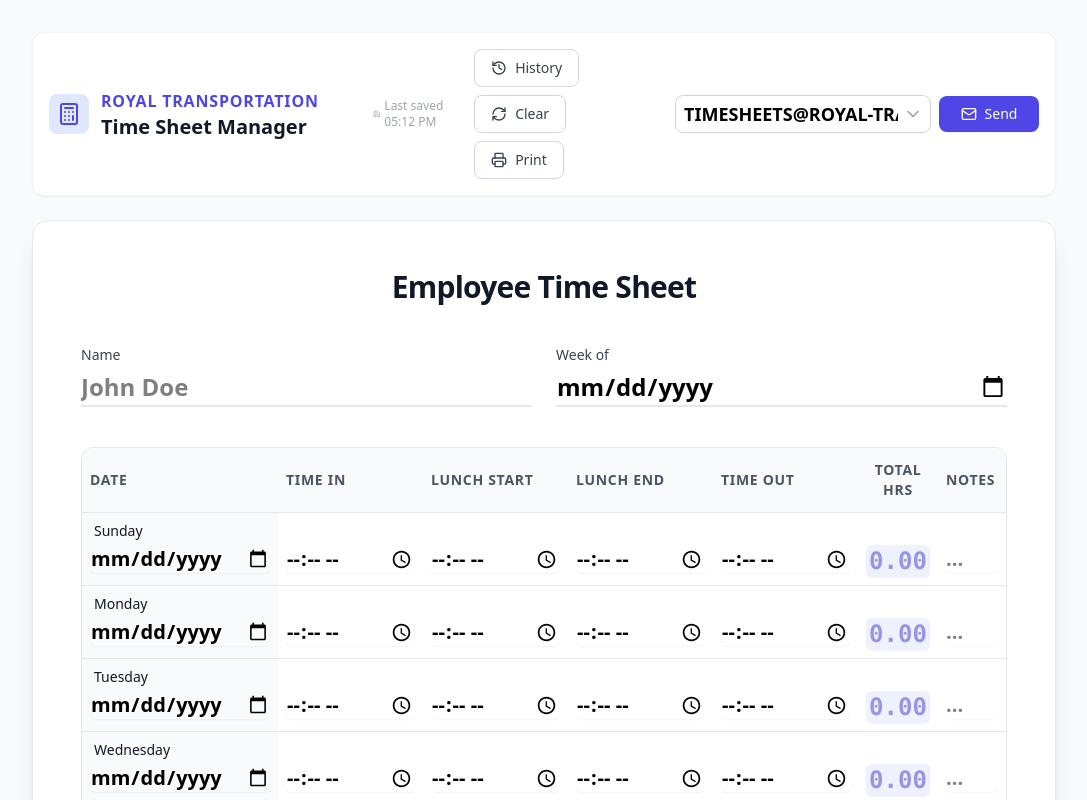
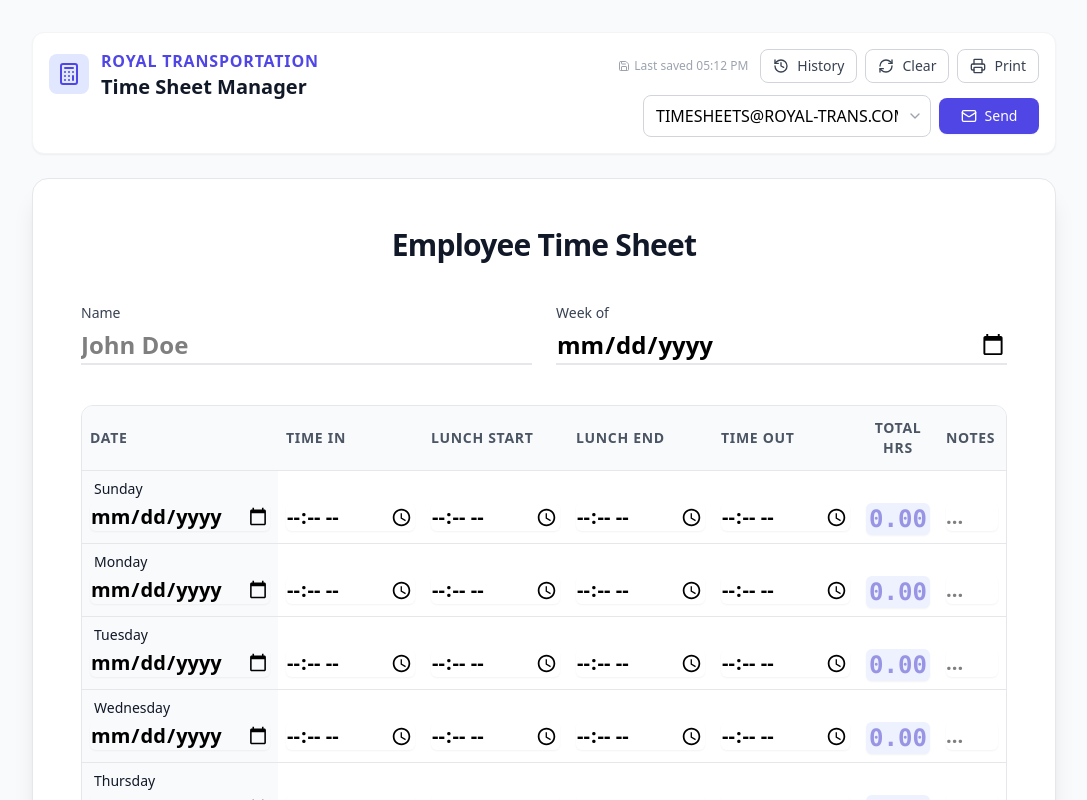
Before and after one commit to yeffrydiaz/employee-time-sheet, a React (Vite) app: page / in a window 1280 px wide. Shown: the top 800 px of the page, without its empty margins (96-1183 px from the left). Built offline with nearby package versions, Linux system fonts and the light colour scheme.

Commit message:
feat: Persist sent email logs in local storage
Adds a `sentLogs` state variable to store the date and recipient of previously sent timesheets. This data is now persisted in local storage, allowing users to view their sending history.

```diff
--- a/src/App.tsx
+++ b/src/App.tsx
@@ -54,6 +54,7 @@ export default function App() {
   const [signature, setSignature] = useState(savedData?.signature || '');
   const [date, setDate] = useState(savedData?.date || '');
   const [recipientEmail, setRecipientEmail] = useState(savedData?.recipientEmail || DEFAULT_EMAIL);
+  const [sentLogs, setSentLogs] = useState<{date: string, recipient: string}[]>(savedData?.sentLogs || []);
   const [lastSaved, setLastSaved] = useState<Date | null>(null);
   const [isSending, setIsSending] = useState(false);
 
@@ -85,7 +86,7 @@ export default function App() {
 
   // Save to local storage whenever data changes
   useEffect(() => {
-    const dataToSave = { companyName, name, weekOf, records, signature, date, recipientEmail, hourlyRate };
+    const dataToSave = { companyName, name, weekOf, records, signature, date, recipientEmail, hourlyRate, sentLogs };
     localStorage.setItem(STORAGE_KEY, JSON.stringify(dataToSave));
     setLastSaved(new Date());
 
@@ -107,7 +108,7 @@ export default function App() {
     }
 
     return () => clearTimeout(timer);
-  }, [companyName, name, weekOf, records, signature, date, recipientEmail, hourlyRate]);
+  }, [companyName, name, weekOf, records, signature, date, recipientEmail, hourlyRate, sentLogs]);
 
   // Auto-calculate total hours when records change
   useEffect(() => {
@@ -128,6 +129,11 @@ export default function App() {
 
     setTotalHours(weeklyTotal > 0 ? weeklyTotal.toFixed(2) : '');
   }, [records]);
+
+  // Update document title for printing
+  useEffect(() => {
+    document.title = `Timesheet_${name || 'Employee'}_${weekOf || 'Week'}`.replace(/\s+/g, '_');
+  }, [name, weekOf]);
 
   const calculateRowHours = (record: DailyRecord) => {
     if (!record.timeIn || !record.timeOut) return record.totalHours; // Keep manual entry if times are missing
@@ -251,16 +257,10 @@ export default function App() {
     setShowEmailConfirm(true);
   };
 
-  const confirmSendEmail = async () => {
-    setShowEmailConfirm(false);
-    setIsSending(true);
+  const generatePDF = async () => {
+    const contentElement = document.getElementById('timesheet-content');
+    if (!contentElement) return null;
 
-    // Wait for React to re-render and remove the modal from the DOM
-    setTimeout(async () => {
-      try {
-        // 1. Generate PDF
-        const contentElement = document.getElementById('timesheet-content');
-        if (contentElement) {
     // Temporarily hide elements we don't want in the PDF
     const elementsToHide = contentElement.querySelectorAll('.print\\:hidden, .pdf\\:hidden');
     elementsToHide.forEach(el => (el as HTMLElement).style.display = 'none');
@@ -290,7 +290,19 @@ export default function App() {
     const pdfHeight = (canvas.height * pdfWidth) / canvas.width;
 
     pdf.addImage(imgData, 'PNG', 0, 0, pdfWidth, pdfHeight);
+    return pdf;
+  };
 
+  const confirmSendEmail = async () => {
+    setShowEmailConfirm(false);
+    setIsSending(true);
+
+    // Wait for React to re-render and remove the modal from the DOM
+    setTimeout(async () => {
+      try {
+        // 1. Generate PDF
+        const pdf = await generatePDF();
+        if (pdf) {
           // Download the PDF
           const fileName = `Timesheet_${name || 'Employee'}_${weekOf || 'Week'}.pdf`.replace(/\s+/g, '_');
           pdf.save(fileName);
@@ -352,6 +364,9 @@ export default function App() {
         const body = encodeURIComponent(bodyText);
         window.location.href = `mailto:${recipientEmail}?subject=${subject}&body=${body}`;
 
+        // Record the sent email
+        setSentLogs(prev => [...prev, { date: new Date().toISOString(), recipient: recipientEmail }]);
+
       } catch (error) {
         console.error('Error generating PDF or sending email:', error);
         alert('There was an error generating the PDF. Please try again.');
@@ -361,8 +376,33 @@ export default function App() {
     }, 100);
   };
 
-  const handlePrint = () => {
-    window.print();
+  const handlePrint = async () => {
+    setIsSending(true);
+    const printWindow = window.open('', '_blank');
+    if (printWindow) {
+      printWindow.document.write('Generating PDF for printing... Please wait.');
+    }
+
+    try {
+      const pdf = await generatePDF();
+      if (pdf) {
+        pdf.autoPrint();
+        const url = URL.createObjectURL(pdf.output('blob'));
+        if (printWindow) {
+          printWindow.location.href = url;
+        } else {
+          // Fallback if popup blocked
+          const fileName = `Timesheet_${name || 'Employee'}_${weekOf || 'Week'}.pdf`.replace(/\s+/g, '_');
+          pdf.save(fileName);
+        }
+      }
+    } catch (error) {
+      console.error('Error generating PDF for print:', error);
+      if (printWindow) printWindow.close();
+      alert('There was an error generating the print view. Please try again.');
+    } finally {
+      setIsSending(false);
+    }
   };
 
   const handleClear = () => {
@@ -379,6 +419,7 @@ export default function App() {
     sigCanvas.current?.clear();
     setDate('');
     setRecipientEmail(DEFAULT_EMAIL);
+    setSentLogs([]);
     setShowClearConfirm(false);
   };
 
@@ -401,6 +442,7 @@ export default function App() {
       setSignature(data.signature || '');
       setDate(data.date || '');
       setRecipientEmail(data.recipientEmail || DEFAULT_EMAIL);
+      setSentLogs(data.sentLogs || []);
       setIsHistoryOpen(false);
 
       // Update signature canvas
@@ -457,7 +499,7 @@ export default function App() {
       <div id="timesheet-content" className="max-w-5xl print:max-w-full pdf:max-w-full mx-auto space-y-4 sm:space-y-6">
 
         {/* Header Actions - Hidden when printing */}
-        <div className="flex flex-col md:flex-row justify-between items-start md:items-center gap-4 bg-white p-4 rounded-xl shadow-sm border border-gray-100 print:hidden pdf:hidden">
+        <div className="flex flex-col md:flex-row justify-between items-start gap-4 bg-white p-4 rounded-xl shadow-sm border border-gray-100 print:hidden pdf:hidden">
           <div className="flex items-center gap-3 text-indigo-600">
             <div className="bg-indigo-100 p-2 rounded-lg">
               <Calculator className="w-6 h-6" />
@@ -473,38 +515,42 @@ export default function App() {
               <h1 className="text-xl font-semibold text-gray-900 leading-tight">Time Sheet Manager</h1>
             </div>
           </div>
-          <div className="flex flex-col sm:flex-row w-full md:w-auto items-stretch sm:items-center gap-3">
+
+          <div className="flex flex-col w-full md:w-auto items-stretch md:items-end gap-3">
+            <div className="flex flex-col sm:flex-row items-center justify-between md:justify-end gap-3 w-full">
               {lastSaved && (
-              <div className="text-xs text-gray-400 flex items-center justify-center sm:justify-start gap-1 sm:mr-2">
+                <div className="text-xs text-gray-400 flex items-center gap-1">
                   <Save className="w-3 h-3" />
                   Last saved {lastSaved.toLocaleTimeString([], { hour: '2-digit', minute: '2-digit' })}
                 </div>
               )}
-            <div className="flex flex-wrap gap-2 w-full sm:w-auto">
+              <div className="flex flex-wrap justify-end gap-2 w-full sm:w-auto">
                 <button
                   onClick={openHistory}
-                className="flex-1 sm:flex-none flex justify-center items-center gap-2 px-4 py-2 text-sm font-medium text-gray-700 bg-white border border-gray-300 rounded-lg hover:bg-gray-50 transition-colors"
+                  className="flex-1 sm:flex-none flex justify-center items-center gap-2 px-3 py-1.5 text-sm font-medium text-gray-700 bg-white border border-gray-300 rounded-lg hover:bg-gray-50 transition-colors"
                 >
                   <History className="w-4 h-4" />
                   History
                 </button>
                 <button
                   onClick={handleClear}
-                className="flex-1 sm:flex-none flex justify-center items-center gap-2 px-4 py-2 text-sm font-medium text-gray-700 bg-white border border-gray-300 rounded-lg hover:bg-gray-50 transition-colors"
+                  className="flex-1 sm:flex-none flex justify-center items-center gap-2 px-3 py-1.5 text-sm font-medium text-gray-700 bg-white border border-gray-300 rounded-lg hover:bg-gray-50 transition-colors"
                 >
                   <RefreshCw className="w-4 h-4" />
                   Clear
                 </button>
                 <button
                   onClick={handlePrint}
-                className="flex-1 sm:flex-none flex justify-center items-center gap-2 px-4 py-2 text-sm font-medium text-gray-700 bg-white border border-gray-300 rounded-lg hover:bg-gray-50 transition-colors"
+                  className="flex-1 sm:flex-none flex justify-center items-center gap-2 px-3 py-1.5 text-sm font-medium text-gray-700 bg-white border border-gray-300 rounded-lg hover:bg-gray-50 transition-colors"
                 >
                   <Printer className="w-4 h-4" />
                   Print
                 </button>
               </div>
-            <div className="flex flex-col sm:flex-row items-stretch sm:items-center gap-2 relative">
-              <div className="relative w-full sm:w-64">
+            </div>
+
+            <div className="flex flex-col sm:flex-row items-stretch sm:items-center gap-2 w-full md:w-auto">
+              <div className="relative w-full sm:w-72">
                 <input
                   type="text"
                   placeholder="Manager's Email(s)"
@@ -512,13 +558,13 @@ export default function App() {
                   onChange={(e) => setRecipientEmail(e.target.value)}
                   onFocus={() => setShowEmailHistory(true)}
                   onBlur={() => setTimeout(() => setShowEmailHistory(false), 200)}
-                  className="px-2 py-1 text-base sm:text-lg font-bold border border-gray-300 rounded-lg focus:ring-2 focus:ring-indigo-500 focus:border-indigo-500 w-full pr-8"
+                  className="px-3 py-2 text-sm sm:text-base border border-gray-300 rounded-lg focus:ring-2 focus:ring-indigo-500 focus:border-indigo-500 w-full pr-8"
                 />
                 <button
                   onClick={() => setShowEmailHistory(!showEmailHistory)}
                   className="absolute right-2 top-1/2 -translate-y-1/2 text-gray-400 hover:text-gray-600"
                 >
-                  <ChevronDown className="w-5 h-5" />
+                  <ChevronDown className="w-4 h-4" />
                 </button>
 
                 {showEmailHistory && emailHistory.length > 0 && (
@@ -570,6 +616,13 @@ export default function App() {
                 )}
               </button>
             </div>
+
+            {sentLogs.length > 0 && (
+              <div className="text-xs text-gray-500 flex items-center justify-end gap-1 mt-1">
+                <CheckCircle2 className="w-3 h-3 text-emerald-500" />
+                Last sent: {new Date(sentLogs[sentLogs.length - 1].date).toLocaleString()} to {sentLogs[sentLogs.length - 1].recipient}
+              </div>
+            )}
           </div>
         </div>
 
@@ -1023,13 +1076,19 @@ export default function App() {
                               </span>
                             )}
                           </div>
-                          <div className="text-sm text-gray-500 flex items-center gap-4">
+                          <div className="text-sm text-gray-500 flex flex-wrap items-center gap-x-4 gap-y-1">
                             <span>{data.records?.filter((r: any) => r.totalHours).length || 0} days logged</span>
                             <span>Total: {data.records?.reduce((acc: number, r: any) => acc + (parseFloat(r.totalHours) || 0), 0).toFixed(2) || '0.00'} hrs</span>
                             {data.lastModified && (
                               <span className="hidden sm:inline">Last edited: {new Date(data.lastModified).toLocaleDateString()}</span>
                             )}
                           </div>
+                          {data.sentLogs && data.sentLogs.length > 0 && (
+                            <div className="text-xs text-emerald-600 mt-1 flex items-center gap-1">
+                              <CheckCircle2 className="w-3 h-3" />
+                              Sent {data.sentLogs.length} time{data.sentLogs.length !== 1 ? 's' : ''} (Last: {new Date(data.sentLogs[data.sentLogs.length - 1].date).toLocaleDateString()})
+                            </div>
+                          )}
                         </div>
                         <div className="flex items-center gap-2">
                           <button
```
Lines whose indentation alone changed are shown as unchanged.
